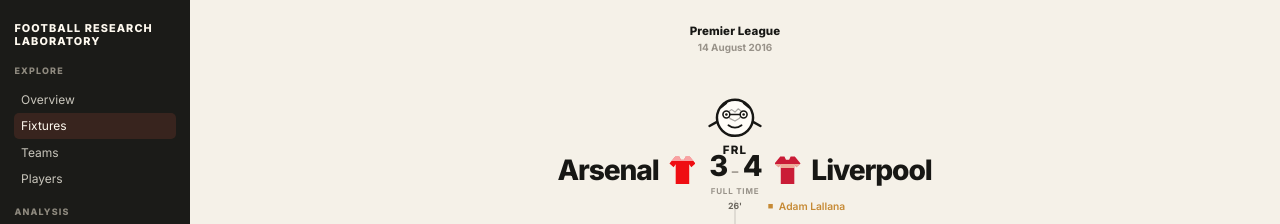
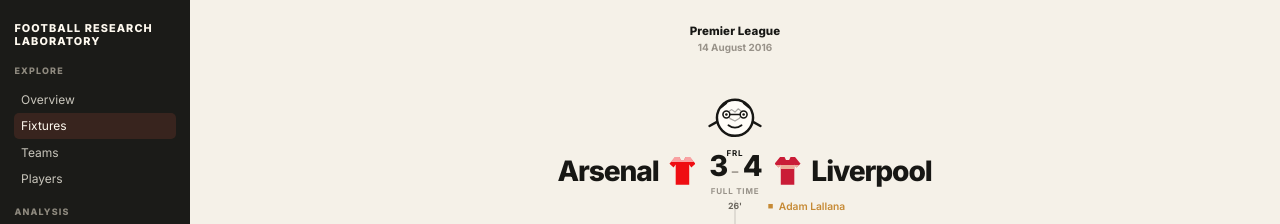
Before and after one commit to dallum96-gif/football-research-lab, a Next.js app in the folder web/: page /fixtures/1/1 in a window 1280 px wide. Shown: the top 224 px of the page. Built offline with nearby package versions, Linux system fonts and the light colour scheme.

Commit message:
Tighten FRL wordmark typography

```diff
--- a/web/src/app/fixtures/[season]/[fixtureId]/FixtureOverview.module.css
+++ b/web/src/app/fixtures/[season]/[fixtureId]/FixtureOverview.module.css
@@ -11,7 +11,7 @@
 .pageHeaderDate { margin-top: .18rem; color: var(--frl-muted-soft); font-size: .62rem; font-weight: 650; letter-spacing: 0; }
 .frlBrand { display: flex; flex-direction: column; align-items: center; justify-content: center; gap: .02rem; margin: .46rem auto 0; color: var(--frl-text); position: relative; top: clamp(1.2rem, 4.2vh, 3.2rem); z-index: 3; }
 .frlMascot { width: 72px; height: 64px; display: block; }
-.frlWordmark { margin-top: -.8rem; font-family: var(--font-inter), ui-sans-serif, -apple-system, BlinkMacSystemFont, "Segoe UI", sans-serif; font-size: .72rem; line-height: 1; font-weight: 800; letter-spacing: .1em; text-transform: uppercase; }
+.frlWordmark { margin-top: -.55rem; font-family: var(--font-inter), ui-sans-serif, -apple-system, BlinkMacSystemFont, "Segoe UI", sans-serif; color: var(--frl-text); font-size: .5rem; line-height: 1; font-weight: 700; letter-spacing: .1em; text-transform: uppercase; }
 
 .matchHeader { grid-column: 2; grid-row: 2; display: grid; align-content: center; min-height: 0; position: relative; z-index: 2; }
 .teams { display: grid; grid-template-columns: 1fr auto 1fr; align-items: center; column-gap: .75rem; width: 100%; margin: -.32rem auto 0; }
```
